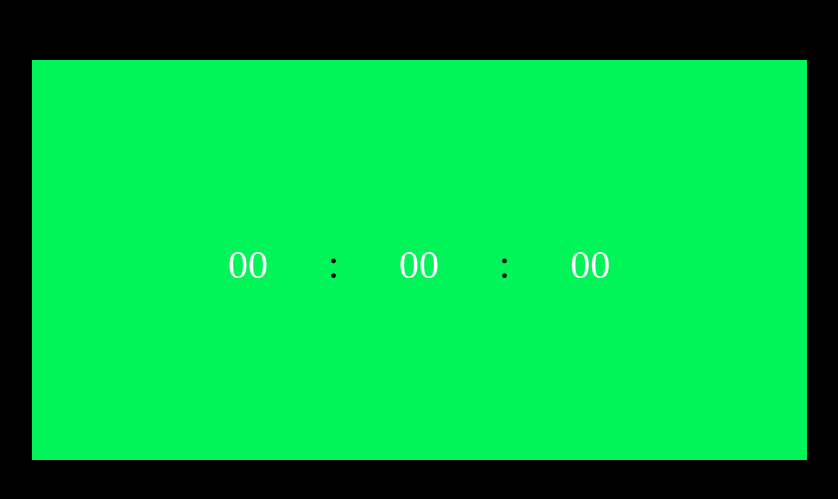
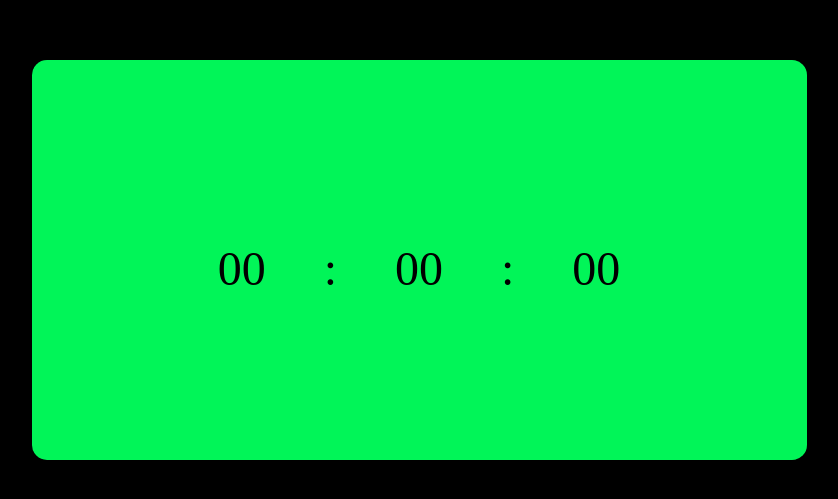
Before and after one commit to luizottavio/ex.js, a plain HTML site: page ex.clock/index.html in a window 1280 px wide. Shown: the part 229-728 px from the top of the page, without its empty margins (221-1059 px from the left). Drawn offline with Linux system fonts and the light colour scheme.

Commit message:
Update main.js style.css

```diff
--- a/ex.clock/main.js
+++ b/ex.clock/main.js
@@ -0,0 +1,14 @@
+function clock() {
+
+    var hours = document.getElementById('hours');
+    var minutes = document.getElementById('minutes');
+    var seconds = document.getElementById('secondes');
+
+    var newHours = new Data();
+    var hor = hours.getHours();
+    var min = hours.getMinutes();
+    var sec = hours.getSeconds();
+
+    document.getElementById('hours').textContent = hours + ':' + minutes + ':' + seconds;
+
+}
--- a/ex.clock/style.css
+++ b/ex.clock/style.css
@@ -2,7 +2,7 @@
 
 body {
     background-color: #000000;
-    font-size: 2.5em;
+    font-size: 3em;
 }
 
 main {
@@ -11,13 +11,13 @@ main {
     height: 400px;
     width: 775px;
     margin: 289px auto 289px auto;
+    border-radius: 15px 15px 15px 15px;
 }
 
 div {
     display: inline-block;
     background-color: #01F558;
-    color: #FFFF;
-
+    color: #000000;
 }
 
 #hours, #minutes, #seconds  {
```
